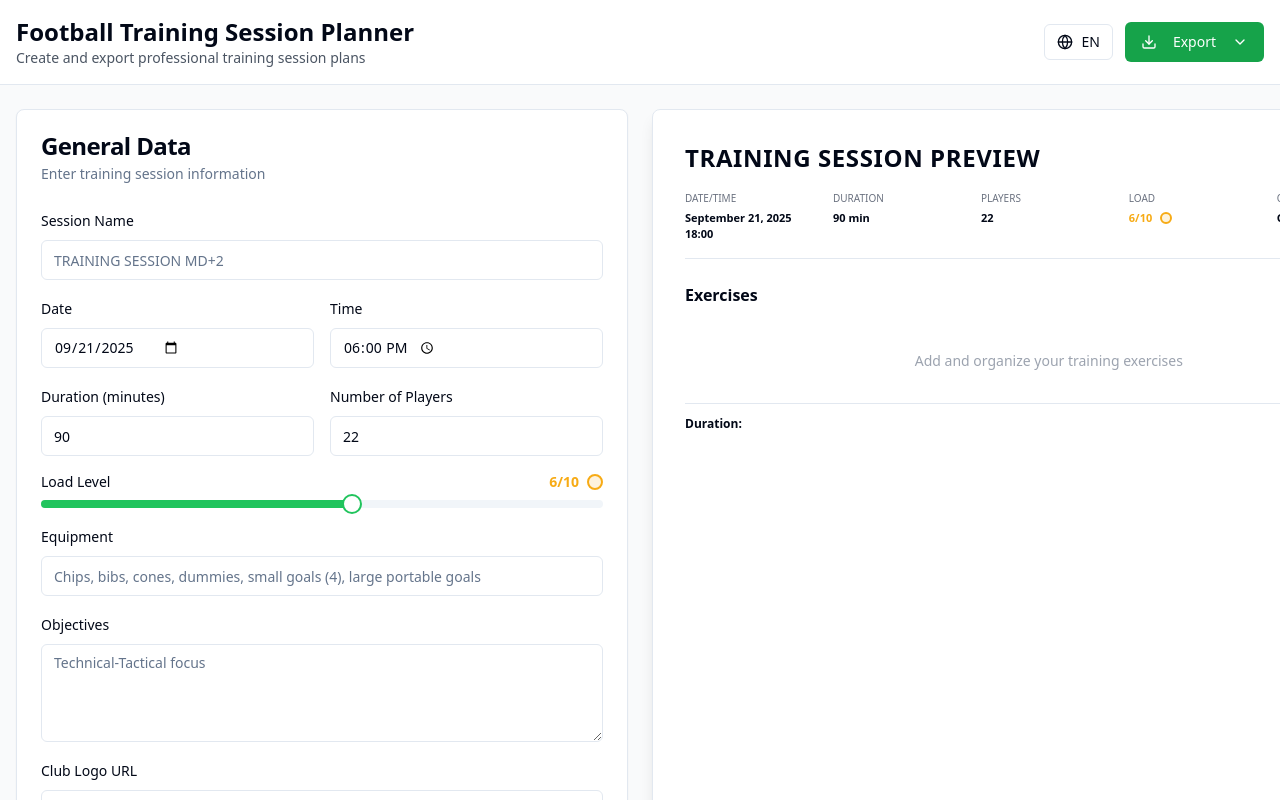
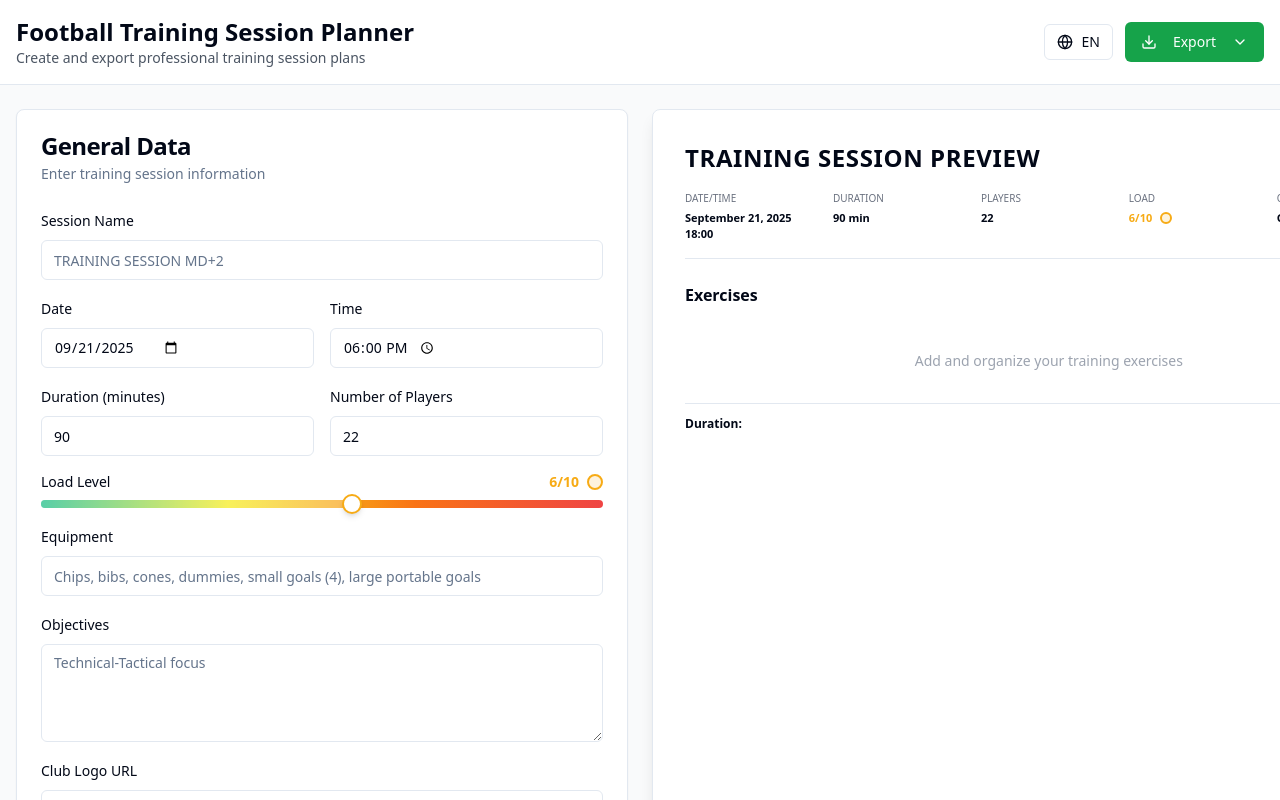
Before and after one commit to stepun/training-session-planner, a React (Vite) app in the folder frontend/: page / in a window 1280 px wide. Shown: the top 800 px of the page. Built offline with nearby package versions, Linux system fonts and the light colour scheme; what @react-pdf/renderer would draw is missing.

Commit message:
feat: add gradient visualization to load level slider track
- Create LoadLevelSlider component with gradient background
- Slider track shows full gradient from green to red
- Thumb border color matches current load level
- Provides visual feedback of load intensity while sliding

```diff
--- a/frontend/src/components/GeneralDataForm.tsx
+++ b/frontend/src/components/GeneralDataForm.tsx
@@ -1,7 +1,7 @@
 import { Input } from '@/components/ui/input'
 import { Label } from '@/components/ui/label'
 import { Textarea } from '@/components/ui/textarea'
-import { Slider } from '@/components/ui/slider'
+import { LoadLevelSlider } from '@/components/ui/load-level-slider'
 import { useTrainingStore } from '@/store/trainingStore'
 import { useTranslation } from '@/hooks/useTranslation'
 import { Card, CardContent, CardDescription, CardHeader, CardTitle } from '@/components/ui/card'
@@ -89,7 +89,7 @@ export function GeneralDataForm() {
               />
             </div>
           </div>
-          <Slider
+          <LoadLevelSlider
             id="load"
             min={1}
             max={10}
--- /dev/null
+++ b/frontend/src/components/ui/load-level-slider.tsx
@@ -0,0 +1,55 @@
+import * as React from "react"
+import * as SliderPrimitive from "@radix-ui/react-slider"
+import { cn } from "@/lib/utils"
+import { getLoadLevelGradientColor } from "@/utils/colorUtils"
+
+interface LoadLevelSliderProps extends React.ComponentPropsWithoutRef<typeof SliderPrimitive.Root> {
+  value: number[]
+}
+
+const LoadLevelSlider = React.forwardRef<
+  React.ElementRef<typeof SliderPrimitive.Root>,
+  LoadLevelSliderProps
+>(({ className, value, ...props }, ref) => {
+  const currentValue = value[0] || 1
+  const currentColor = getLoadLevelGradientColor(currentValue)
+
+  return (
+    <SliderPrimitive.Root
+      ref={ref}
+      className={cn(
+        "relative flex w-full touch-none select-none items-center",
+        className
+      )}
+      value={value}
+      {...props}
+    >
+      {/* Track with gradient background */}
+      <SliderPrimitive.Track
+        className="relative h-2 w-full grow overflow-hidden rounded-full"
+        style={{
+          background: 'linear-gradient(to right, rgb(16, 185, 129), rgb(245, 234, 20), rgb(249, 115, 22), rgb(239, 68, 68))'
+        }}
+      >
+        {/* Range overlay - semi-transparent to show gradient underneath */}
+        <SliderPrimitive.Range
+          className="absolute h-full"
+          style={{
+            backgroundColor: 'rgba(255, 255, 255, 0.3)'
+          }}
+        />
+      </SliderPrimitive.Track>
+
+      {/* Thumb with dynamic color */}
+      <SliderPrimitive.Thumb
+        className="block h-5 w-5 rounded-full border-2 bg-white ring-offset-background transition-colors focus-visible:outline-none focus-visible:ring-2 focus-visible:ring-ring focus-visible:ring-offset-2 disabled:pointer-events-none disabled:opacity-50 shadow-md"
+        style={{
+          borderColor: currentColor
+        }}
+      />
+    </SliderPrimitive.Root>
+  )
+})
+LoadLevelSlider.displayName = "LoadLevelSlider"
+
+export { LoadLevelSlider }
```
